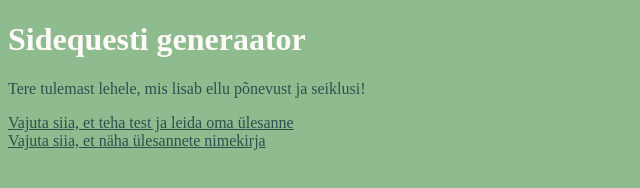
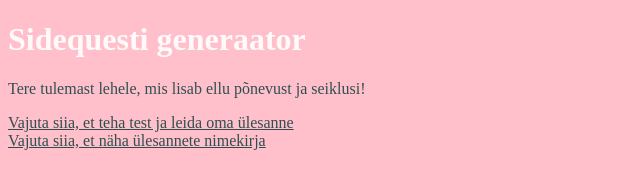
Before and after one commit to amadnaa/anuma, a plain HTML site: page index.html in a window 1280 px wide. Shown: the whole page, without its empty margins (0-640 px from the left). Drawn offline with Linux system fonts and the light colour scheme.

Commit message:
Muudatus style.css taust nüüd roosa

```diff
--- a/style.css
+++ b/style.css
@@ -1,4 +1,4 @@
-body {background-color: DarkSeaGreen;}
+body {background-color: pink;}
 h1 {
     color: Snow;
 }
```
